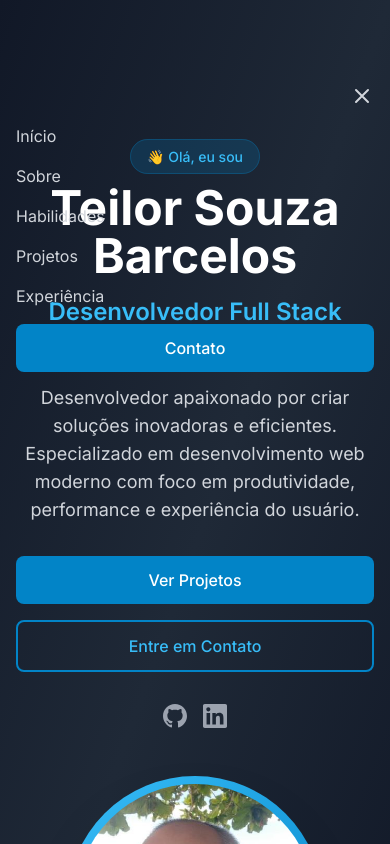
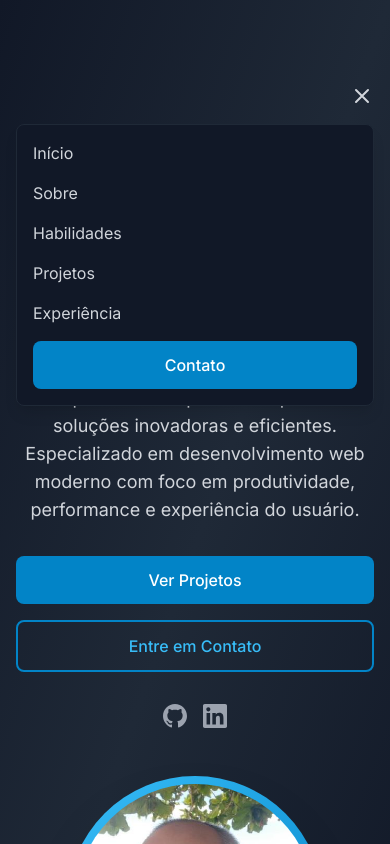
Before and after one commit to teilorbarcelos/portfolio-2026, a React (Vite) app: page / in a window 390 px wide. Both pictures are taken after a click on the button "Toggle menu". Shown: the top 844 px of the page. Built offline with nearby package versions, Linux system fonts and the light colour scheme.

Commit message:
fix: Mobile menu background fix done

```diff
--- a/src/components/Header.tsx
+++ b/src/components/Header.tsx
@@ -94,7 +94,7 @@ export default function Header({ isScrolled }: HeaderProps) {
 
         {/* Mobile Menu */}
         {isMenuOpen && (
-          <div className="md:hidden mt-4 space-y-4 pb-4">
+          <div className="md:hidden mt-4 space-y-4 pb-4 bg-gray-900 rounded-lg border border-gray-800 shadow-lg px-4 py-4">
             <button
               onClick={() => scrollToSection('home')}
               className="block w-full text-left text-gray-300 hover:text-primary-400 transition-colors"
--- a/src/data/personal.json
+++ b/src/data/personal.json
@@ -1,7 +1,7 @@
 {
   "name": "Teilor Souza Barcelos",
   "role": "Desenvolvedor Full Stack React/Node",
-  "bio": "Desenvolvedor apaixonado por criar soluções inovadoras e eficientes. Especializado em desenvolvimento web moderno com foco em produtividade, performance e experiência do usuário.",
+  "bio": "Um profissional apaixonado por criar soluções inovadoras e eficientes. Especializado em desenvolvimento web moderno com foco em produtividade, performance e experiência do usuário.",
   "email": "tsb.developer87@gmail.com",
   "phone": null,
   "location": "Santa catarina, Brasil",
```
